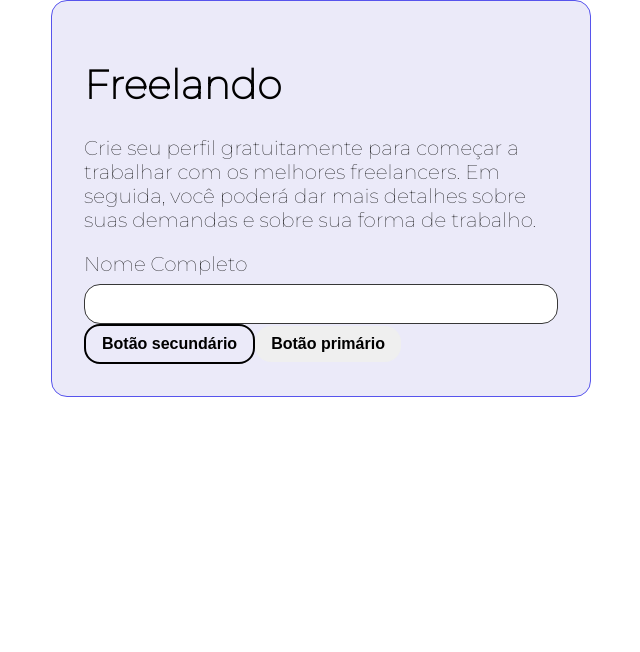
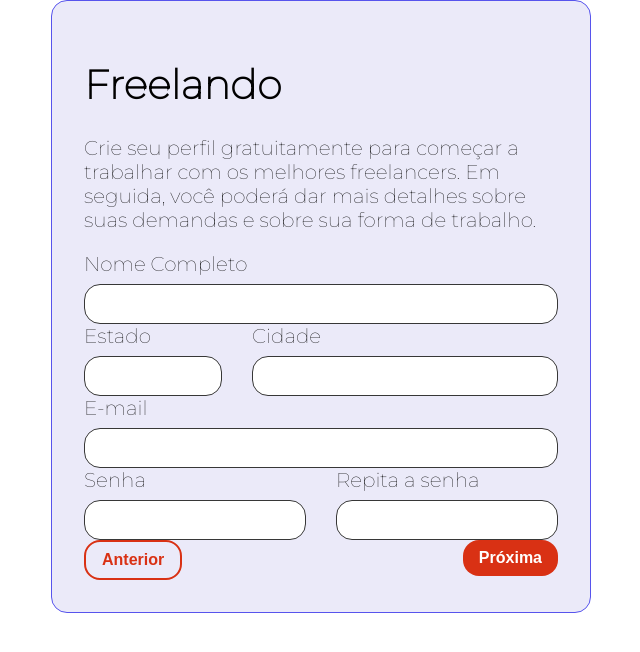
Before and after one commit to grbalmeida/curso-react-componentes-customizados-acessiveis-emotion-alura, a React (Create React App) app in the folder freelando/: page / in a window 1280 px wide. Shown: the top 652 px of the page, without its empty margins (319-959 px from the left). Built offline with nearby package versions, Linux system fonts and the light colour scheme.

Commit message:
Cuidando do formulário

```diff
--- a/freelando/src/App.js
+++ b/freelando/src/App.js
@@ -14,7 +14,7 @@
         <Estilos />
         <Container>
           <Row justify="center">
-            <Col lg={6}>
+            <Col lg={6} md={8} sm={12}>
               <Card>
                 <Tipografia
                   variante="h1"
@@ -29,9 +29,42 @@
                   Crie seu perfil gratuitamente para começar a trabalhar com os melhores freelancers.
                   Em seguida, você poderá dar mais detalhes sobre suas demandas e sobre sua forma de trabalho.
                 </Tipografia>
-                <CampoTexto titulo="Nome Completo" />
-                <Botao variante="secundaria">Botão secundário</Botao>
-                <Botao variante="primaria">Botão primário</Botao>
+                <Row>
+                  <Col>
+                    <CampoTexto titulo="Nome Completo" />
+                  </Col>
+                </Row>
+                <Row>
+                  <Col lg={4} md={4} sm={4}>
+                    <CampoTexto titulo="Estado" />
+                  </Col>
+                  <Col lg={8} md={8} sm={8}>
+                    <CampoTexto titulo="Cidade" />
+                  </Col>
+                </Row>
+                <Row>
+                  <Col>
+                    <CampoTexto titulo="E-mail" />
+                  </Col>
+                </Row>
+                <Row>
+                  <Col>
+                    <CampoTexto titulo="Senha" />
+                  </Col>
+                  <Col>
+                    <CampoTexto titulo="Repita a senha" />
+                  </Col>
+                </Row>
+                <Row>
+                  <Col>
+                    <Botao variante="secundaria">Anterior</Botao>
+                  </Col>
+                  <Col>
+                    <div style={{ textAlign: 'right' }}>
+                      <Botao variante="primaria">Próxima</Botao>
+                    </div>
+                  </Col>
+                </Row>
               </Card>
             </Col>
           </Row>
--- a/freelando/src/componentes/ProvedorTema/ProvedorTema.jsx
+++ b/freelando/src/componentes/ProvedorTema/ProvedorTema.jsx
@@ -2,12 +2,12 @@
 
 const tema = {
     cores: {
-        branco: '',
+        branco: '#FFF',
         atencao: '',
-        focus: '',
+        focus: '#B009FF',
         primarias: {
             a: '#5754ED',
-            b: '',
+            b: '#D93114',
             c: ''
         },
         secundarias: {
@@ -23,13 +23,14 @@
         },
         dark: {
             a: '',
-            b: ''
+            b: '#B61B00'
         }
     },
     espacamentos: {
         xs: '8px',
         s: '16px',
         l: '32px',
+        xl: '48px'
     },
     fontFamily: "'Montserrat', sans-serif"
 }
```
